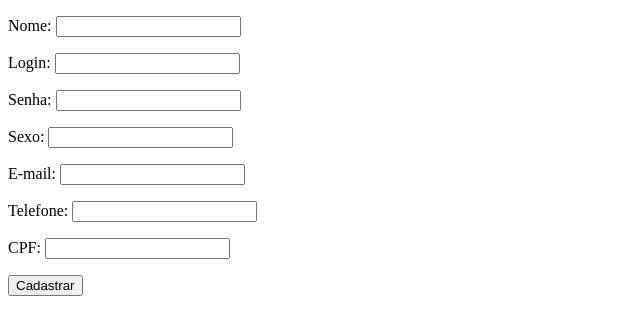
After one commit to matheusmauricio/ComercioEletronico, a PHP site: page /telaCadastro.php in a window 1280 px wide. The commit adds this page. Shown: the top 335 px of the page, without its empty margins (0-640 px from the left). Run offline with PHP 8.4, Linux system fonts and the light colour scheme.

Commit message:
Commit 13/06

```diff
--- a/cabecalho.php
+++ b/cabecalho.php
@@ -80,7 +80,11 @@
                                   </fieldset>
                                   <fieldset >
                                     <input type="submit" value="Log in">
-                                    <label><input type="checkbox" checked="checked"> Continuar logado</label>
+                                  </fieldset>
+                                </form>
+                                <form name="form2" method="post" action="telaCadastro.php">
+                                  <fieldset >
+                                    <input type="submit" value="Cadastre-se" href="telaCadastro.php">
                                   </fieldset>
                                 </form>
                               </ul>
--- /dev/null
+++ b/telaCadastro.php
@@ -0,0 +1,23 @@
+<!DOCTYPE html>
+<html>
+  <head>
+    <meta charset="utf-8">
+    <title>:: Cadastrando Usuários ::</title>
+  </head>
+  <body>
+
+    <form name="form1" method="post" action="telaCadastroUsuarioProc.php">
+
+      <p> Nome: <input name="nome" type="text" value="" /> </p>
+      <p> Login: <input name="login" type="text" value="" /> </p>
+      <p> Senha: <input name="senha" type="password" value="" /> </p>
+      <p> Sexo: <input name="sexo" type="text" value="" /> </p>
+      <p> E-mail: <input name="email" type="text" value="" /> </p>
+      <p> Telefone: <input name="telefone" type="text" value="" /> </p>
+      <p> CPF: <input name="cpf" type="text" value="" /> </p>
+      <input name="enviar" value="Cadastrar" type="submit" />
+    </form>
+
+
+  </body>
+</html>
```
Also changed, not shown: index.php (+4 -4 lines), telaCadastroUsuarioProc.php (added, +26 -0 lines), banco.sqlite.
